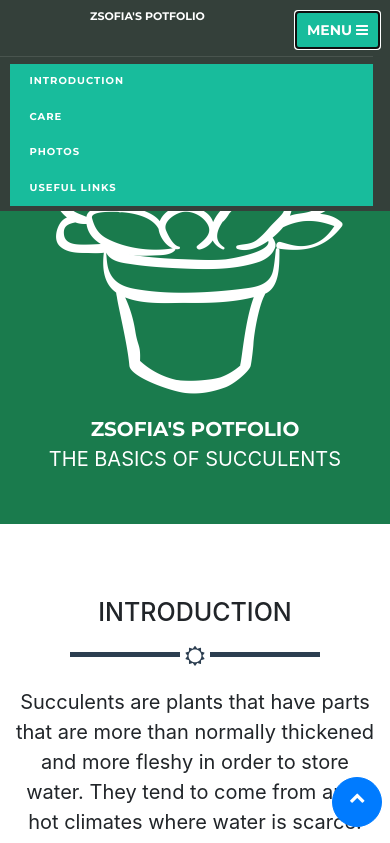
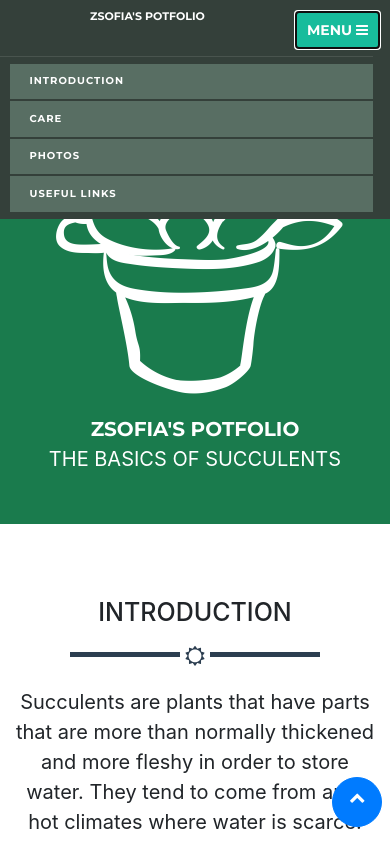
Before and after one commit to madberry11/succulentcapstone, a website with bundled scripts: page index.html in a window 390 px wide. Both pictures are taken after a click on the button "MENU". Shown: the top 843 px of the page. Built offline with nearby package versions, Linux system fonts and the light colour scheme.

Commit message:
dropdown grey

```diff
--- a/css/style.css
+++ b/css/style.css
@@ -155,7 +155,8 @@ h2 {
 		color: white;
 		width: 93vw;
 		padding-left: 5vw;
-		background-color: #18BC9C;
+		background-color: #586e63;
+		margin-bottom: 2px;
 	}
 	#mainNav .navbar-nav li.nav-item a {
 		text-align: left !important;
```
